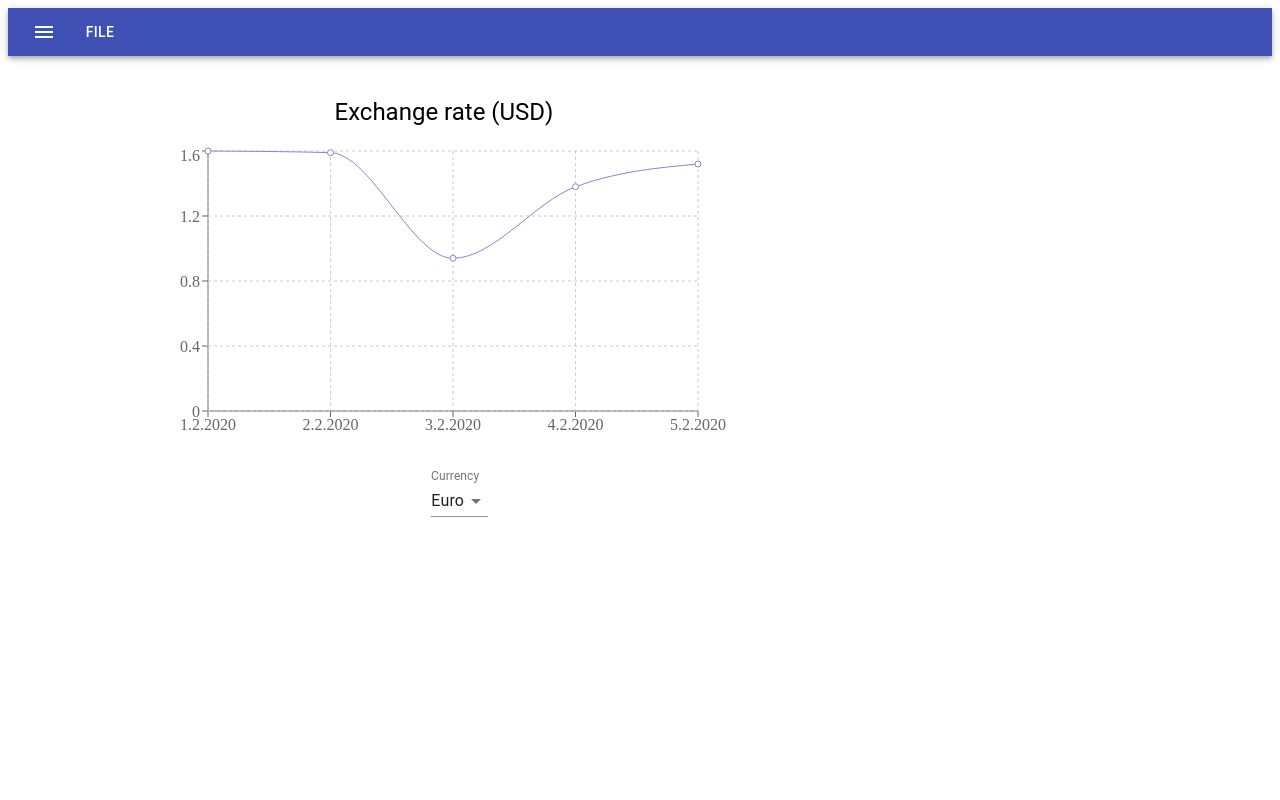
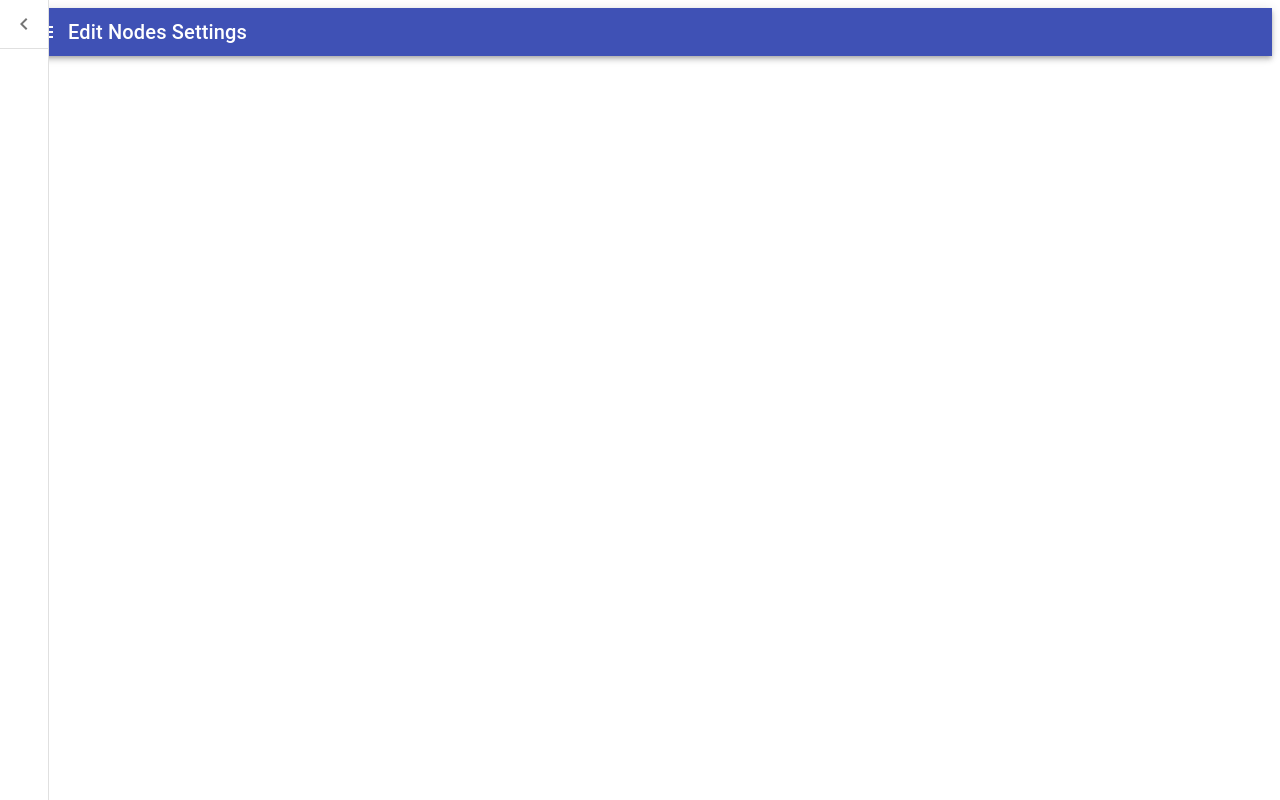
Before and after one commit to santiagt/gui-course, a React (Create React App) app: page / in a window 1280 px wide. Both pictures are taken after a click on the button "menu". Built offline with nearby package versions, Linux system fonts and the light colour scheme.

Commit message:
fixed the previous exe. and started with next

```diff
--- a/src/06/App06.js
+++ b/src/06/App06.js
@@ -77,7 +77,7 @@ function App() {
   };
 
   let today = new Date();
-  let monthYear = "."+today.getMonth()+"."+today.getFullYear();
+  let monthYear = "."+(today.getMonth() + 1)+"."+today.getFullYear();
 
   let currArr = [];
   Object.keys(coins).forEach((key) => {
--- a/src/App.js
+++ b/src/App.js
@@ -11,27 +11,15 @@ import MenuItem from '@material-ui/core/MenuItem';
 import FormControl from '@material-ui/core/FormControl';
 import Grid from '@material-ui/core/Grid';
 import Select from '@material-ui/core/Select';
+import Drawer from '@material-ui/core/Drawer';
+import List from '@material-ui/core/List';
+import Divider from '@material-ui/core/Divider';
+import ChevronLeftIcon from '@material-ui/icons/ChevronLeft';
+import ListItem from '@material-ui/core/ListItem';
+import ListItemIcon from '@material-ui/core/ListItemIcon';
+import ListItemText from '@material-ui/core/ListItemText';
+import clsx from 'clsx';
 import { makeStyles } from '@material-ui/core';
-import { LineChart, Line, XAxis, YAxis, CartesianGrid, Tooltip } from 'recharts';
-import coins from './coins.json';
-import DefaultTooltipContent from 'recharts/lib/component/DefaultTooltipContent';
-
-const CustomTooltip = props => {
-  // payload[0] doesn't exist when tooltip isn't visible
-  if (props.payload[0] != null) {
-    // mutating props directly is against react's conventions
-    const newPayload = [
-      {
-        value: props.payload[0].payload.pv + props.payload[0].payload.sym,
-      },
-    ];
-    // we render the default, but with our overridden payload
-    return <DefaultTooltipContent {...props} payload={newPayload} />;
-  }
-
-  // we just render the default
-  return <DefaultTooltipContent {...props} />;
-};
 
 const useStyle = makeStyles (theme => ({
   box1: {
@@ -46,60 +34,16 @@ const useStyle = makeStyles (theme => ({
   },
 }));
 
-//sample from the coins.json file:
-//{
-//   "CAD": {
-//     "symbol": "CA$",
-//     "name": "Canadian Dollar",
-//     "symbol_native": "$",
-//     "decimal_digits": 2,
-//     "rounding": 10,
-//     "code": "CAD",
-//     "name_plural": "Canadian dollars"
-// },
-// "EUR": {
-//     "symbol": "€",
-//     "name": "Euro",
-//     "symbol_native": "€",
-//     "decimal_digits": 2,
-//     "rounding": 2,
-//     "code": "EUR",
-//     "name_plural": "euros"
-// },
-// }
+function App() {
+  const [open, setOpen] = React.useState(false);
 
-
-function App() {
-  const [currency, setCurrency] = React.useState('EUR');
-
-  const handleChange = (event) => {
-    setCurrency(event.target.value);
+  const handleDrawerOpen = () => {
+    setOpen(true);
   };
 
-  let today = new Date();
-  let monthYear = "."+today.getMonth()+"."+today.getFullYear();
-
-  let currArr = [];
-  Object.keys(coins).forEach((key) => {
-    currArr.push(coins[key]);
-  });
-
-  const data = [
-    {name: ((parseInt(today.getDate())-4) + monthYear), pv: (Math.random() * coins[currency].rounding).toFixed(2), sym: coins[currency].symbol_native},
-    {name: ((parseInt(today.getDate())-3) + monthYear), pv: (Math.random() * coins[currency].rounding).toFixed(2), sym: coins[currency].symbol_native},
-    {name: ((parseInt(today.getDate())-2) + monthYear), pv: (Math.random() * coins[currency].rounding).toFixed(2), sym: coins[currency].symbol_native},
-    {name: ((parseInt(today.getDate())-1) + monthYear), pv: (Math.random() * coins[currency].rounding).toFixed(2), sym: coins[currency].symbol_native},
-    {name: (today.getDate() + monthYear), pv: (Math.random() * coins[currency].rounding).toFixed(2), sym: coins[currency].symbol_native},
-  ];
-
-
-
-  const menuItems = [];
-  for (const [i, coin] of currArr.entries()) {
-
-    menuItems.push(<MenuItem value={coin.code}>{coin.name}</MenuItem>);
-  }
-
+  const handleDrawerClose = () => {
+    setOpen(false);
+  };
 
   const styledClasses = useStyle();
 
@@ -107,51 +51,31 @@ function App() {
     <div className="App">
       <AppBar position="static">
         <Toolbar variant="dense">
-        <IconButton edge="start" color="inherit" aria-label="menu">
+        <IconButton edge="start" color="inherit" onClick={handleDrawerOpen} aria-label="menu">
             <MenuIcon />
          </IconButton>
-        <Button color="inherit">File</Button>
-
+         <Typography variant="h6">Edit Nodes Settings</Typography>
         </Toolbar>
       </AppBar>
+      <Drawer
+        variant="persistent"
+        anchor="left"
+        open={open}
+      >
+        <div>
+          <IconButton onClick={handleDrawerClose}>
+          <ChevronLeftIcon />
+          </IconButton>
+        </div>
+        <Divider />
+        <List>
+        </List>
+      </Drawer>
       <div>
 
         <Box width={1/2} padding={5}
         paddingBottom={10}
         className={ styledClasses.box1 }>
-          <Typography variant="h5" align='center'>Exchange rate (USD)</Typography>
-          <br></br>
-
-          <LineChart width={600} height={300} data={data}
-          margin={{top: 5, right: 30, left: 20, bottom: 5}}>
-          <XAxis dataKey="name"/>
-          <YAxis/>
-          <CartesianGrid strokeDasharray="3 3"/>
-          <Tooltip content={CustomTooltip}/>
-          <Line type="monotone" dataKey="pv" stroke="#8884d8" activeDot={{r: 4}}/>
-          </LineChart>
-          <br></br>
-          <div>
-            <div>
-            <Grid container spacing={3}>
-              <Grid item xs={5}>
-              </Grid>
-              <Grid item xs={7}>
-                <FormControl className={styledClasses.select}>
-                  <InputLabel id="currency">Currency</InputLabel>
-                  <Select
-                    labelId="currency"
-                    id="select-currency"
-                    value={currency}
-                    onChange={handleChange}
-                  >
-                    {menuItems}
-                  </Select>
-                </FormControl>
-                </Grid>
-              </Grid>
-            </div>
-          </div>
         </Box>
       </div>
     </div>
```
